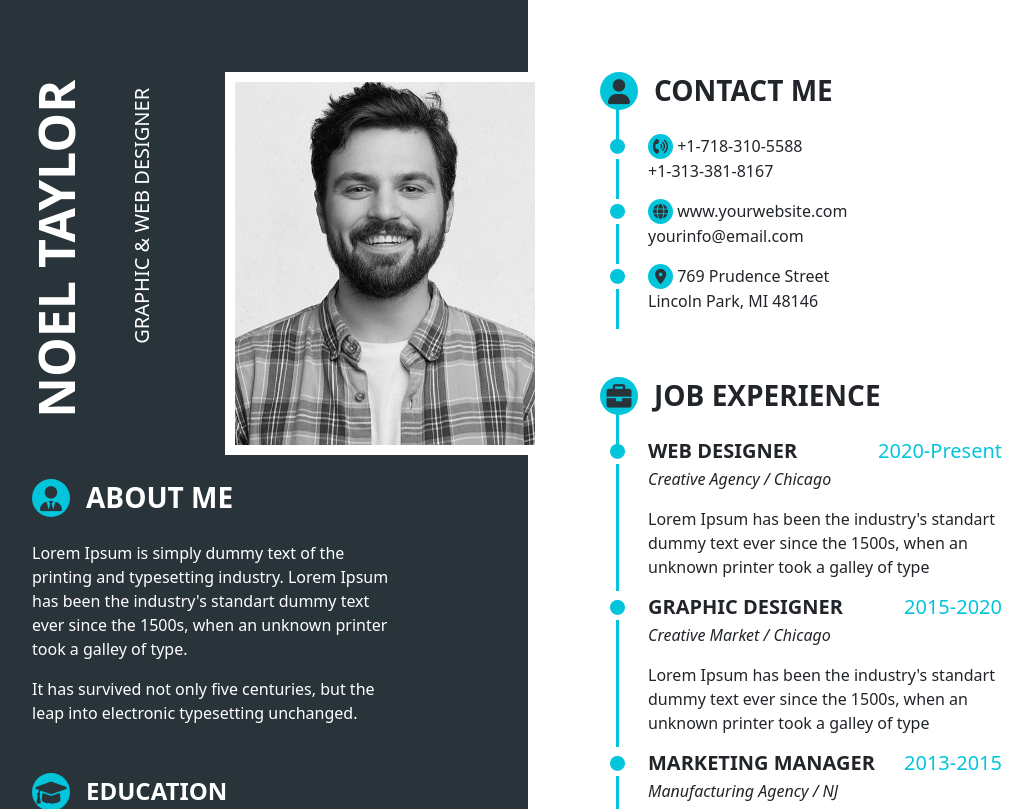
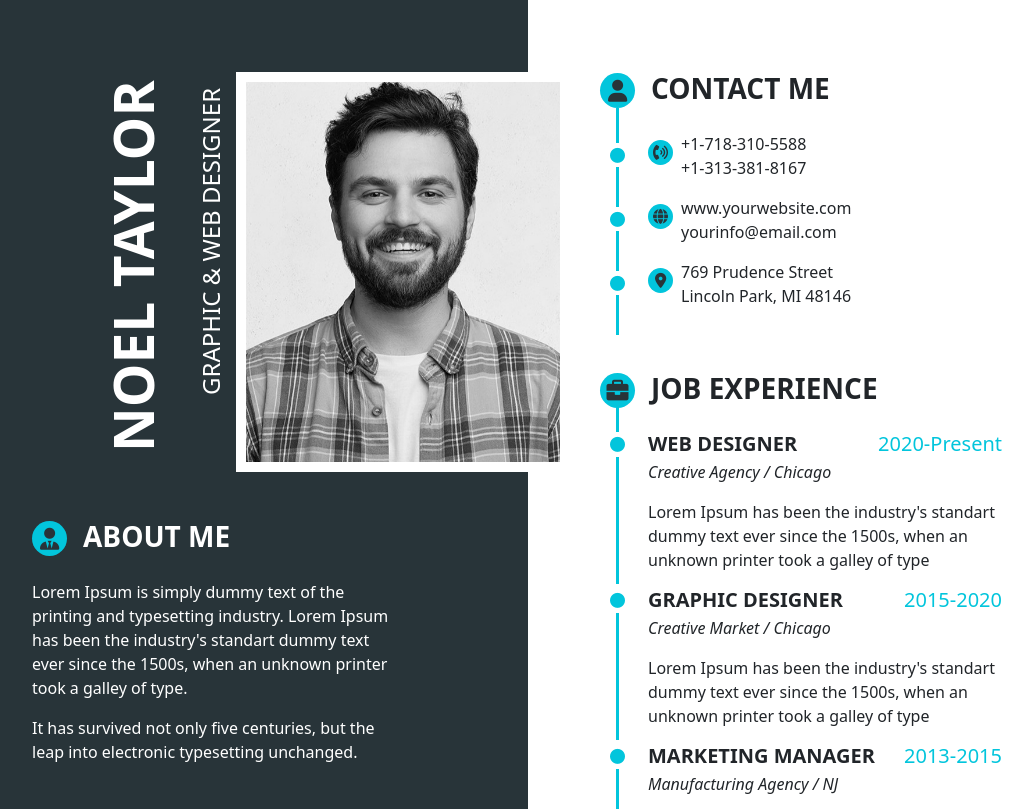
Before and after one commit to karinakondarevych/pm_23_12, a plain HTML site: page pm_23_12/src/index.html in a window 1280 px wide. Shown: the top 809 px of the page, without its empty margins (112-1145 px from the left). Drawn offline with nearby package versions, Linux system fonts and the light colour scheme.

Commit message:
deleted extra

```diff
--- a/pm_23_12/src/index.html
+++ b/pm_23_12/src/index.html
@@ -13,13 +13,13 @@
                 <section class="me ps-5 pt-4 d-flex">
                   <div class="vertical">
                     <h1 class="name"><strong>Noel Taylor</strong></h1>
-                    <p class="fs-5">Graphic & Web Designer</p>
+                    <p class="fs-4">Graphic & Web Designer</p>
                   </div>
-                  <img src="img/var.jpg" class="image ms-5" alt="Profile Photo">
+                  <img src="img/var.jpg" class="image ms-auto" alt="Profile Photo">
                 </section>
 
                 <section class="about-me ps-5 ms-5">
-                  <h3 class="text-uppercase mb-4 mt-4"><i class="fa-solid fa-user-tie"></i><strong class="ms-3">About Me</strong></h3>
+                  <h3 class="text-uppercase mb-4 mt-5"><i class="fa-solid fa-user-tie"></i><strong class="ms-3">About Me</strong></h3>
                     <p class="w-75">Lorem Ipsum is simply dummy text of the printing and typesetting industry. Lorem Ipsum has been
                       the industry's standart dummy text ever since the 1500s, when an unknown printer took a galley of type.</p>
                     <p class="w-75">It has survived not only five centuries, but the leap into electronic typesetting unchanged.</p>
@@ -87,21 +87,24 @@
                   <section class="contact-me ps-4 pt-4">
                     <h3 class="text-uppercase mb-4 first-item-contact"><i class="fa-solid fa-user"></i><strong class="ms-3">Contact Me</strong></h3>
                     <div class="contact-item">
-                      <i class="fa-solid fa-circle"></i>
-                        <div class="contact-content ms-2">
-                          <p><i class="fa-solid fa-phone-volume"></i> +1-718-310-5588<br> +1-313-381-8167</p>
+                      <i class="fa-solid fa-circle mt-3"></i>
+                        <div class="contact-content ms-2 d-flex align-items-start">
+                          <i class="fa-solid fa-phone-volume mt-2"></i>
+                          <p class="ms-2"> +1-718-310-5588<br> +1-313-381-8167</span></p>
                         </div>
                     </div>
                     <div class="contact-item">
-                      <i class="fa-solid fa-circle"></i>
-                      <div class="contact-content ms-2">
-                        <p><i class="fa-solid fa-globe"></i> www.yourwebsite.com<br>yourinfo@email.com</p>
+                      <i class="fa-solid fa-circle mt-3"></i>
+                      <div class="contact-content ms-2 d-flex align-items-start">
+                        <i class="fa-solid fa-globe mt-2"></i>
+                        <p class="ms-2">www.yourwebsite.com<br>yourinfo@email.com</p>
                       </div>
                     </div>
                     <div class="contact-item">
-                      <i class="fa-solid fa-circle"></i>
-                      <div class="contact-content ms-2">
-                        <p><i class="fa-solid fa-location-dot"></i> 769 Prudence Street<br>Lincoln Park, MI 48146</p>
+                      <i class="fa-solid fa-circle mt-3"></i>
+                      <div class="contact-content ms-2 d-flex align-items-start">
+                        <i class="fa-solid fa-location-dot mt-2"></i>
+                        <p class="ms-2">769 Prudence Street<br>Lincoln Park, MI 48146</p>
                       </div>
                     </div>
                   </section>
--- a/pm_23_12/src/scss/style.css
+++ b/pm_23_12/src/scss/style.css
@@ -8,7 +8,7 @@
 }
 
 .name {
-    font-size: 50px;
+    font-size: 55px;
     white-space: nowrap;
 }
 
@@ -17,13 +17,14 @@
     transform: rotate(-180deg);
     text-align: right;
     text-transform: uppercase;
+    line-height: 0.01;
+    margin-left: 70px;
 }
 
 .image {
-    width: 320px;
-    height: auto;
+    height: 400px;
     border: 10px solid white;
-    float: right;
+    margin-right: -22px;
 }
 
 .fas {
@@ -55,12 +56,12 @@
 
 .fa-user-tie, .fa-graduation-cap, .fa-chart-pie, .fa-user, .fa-briefcase, .fa-users {
     border-radius: 50%;
-    width: 38px;
-    height: 38px;
+    width: 35px;
+    height: 35px;
     background-color: #02c5dc;
     color: #283439;
     text-align: center;
-    font-size: 25px;
+    font-size: 22px;
     padding-top: 7px;
 }
 
@@ -95,7 +96,7 @@
     position: absolute;
     left: 64px; /* Позиція лінії */
     top: 30px;
-    height: 40px;
+    height: 28px;
     width: 2px;
     background-color: #02c5dc;
 }
@@ -116,7 +117,7 @@
     position: absolute;
     left: 40px; /* Позиція лінії */
     top: 35px;
-    height: 35px;
+    height: 25px;
     width: 3px;
     background-color: #02c5dc;
 }
@@ -126,7 +127,7 @@
     position: absolute;
     left: 40px; /* Позиція лінії */
     top: 60px;
-    height: 40px;
+    height: 35px;
     width: 3px;
     background-color: #02c5dc;
 }
@@ -135,7 +136,7 @@
     content: "";
     position: absolute;
     left: 16px; /* Позиція лінії */
-    top: 25px;
+    top: 35px;
     height: 40px;
     width: 3px;
     background-color: #02c5dc;
```
Also changed, not shown: pm_23_12/package.json (deleted, +0 -28 lines), pm_23_12/dist/index.html (deleted), pm_23_12/dist/js/script.js (deleted), pm_23_12/gulpfile.js (deleted), pm_23_12/src/html/file.html (deleted), 1 other file.
